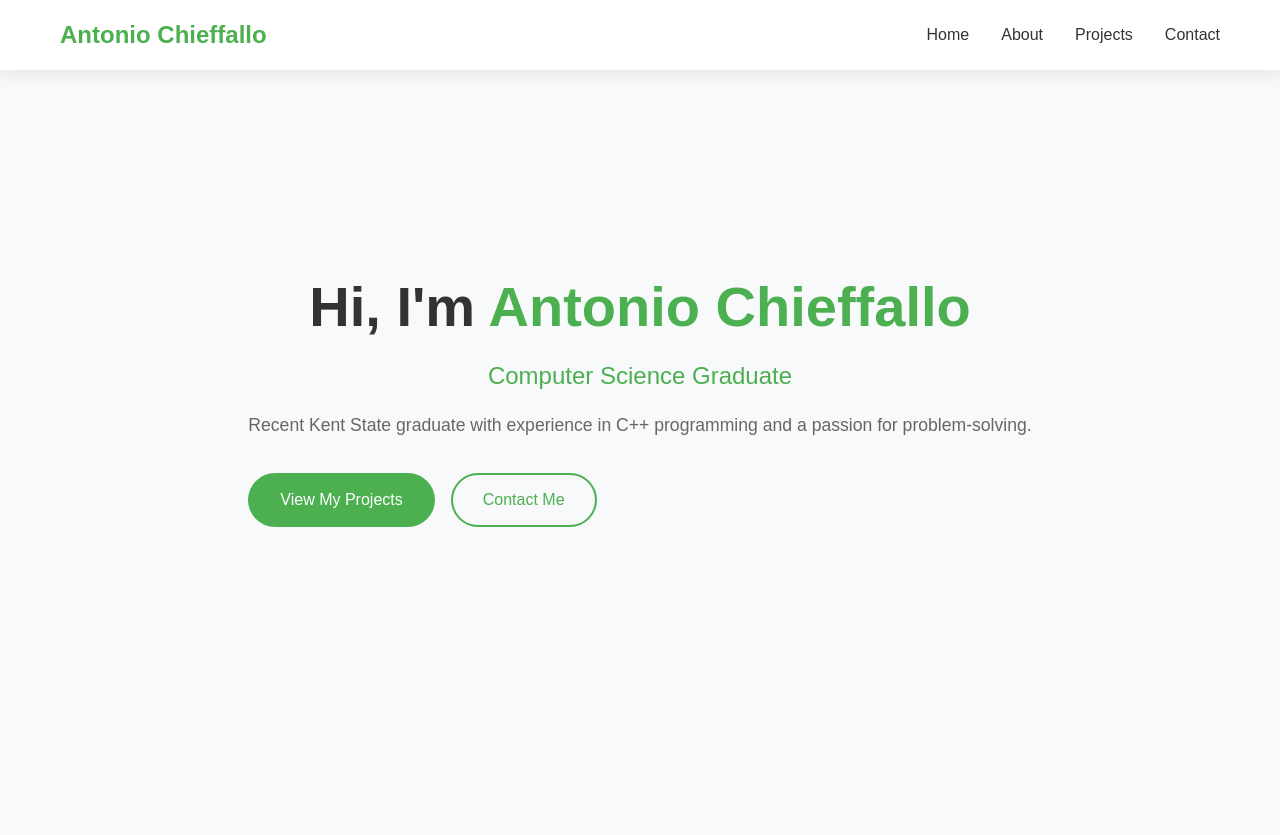
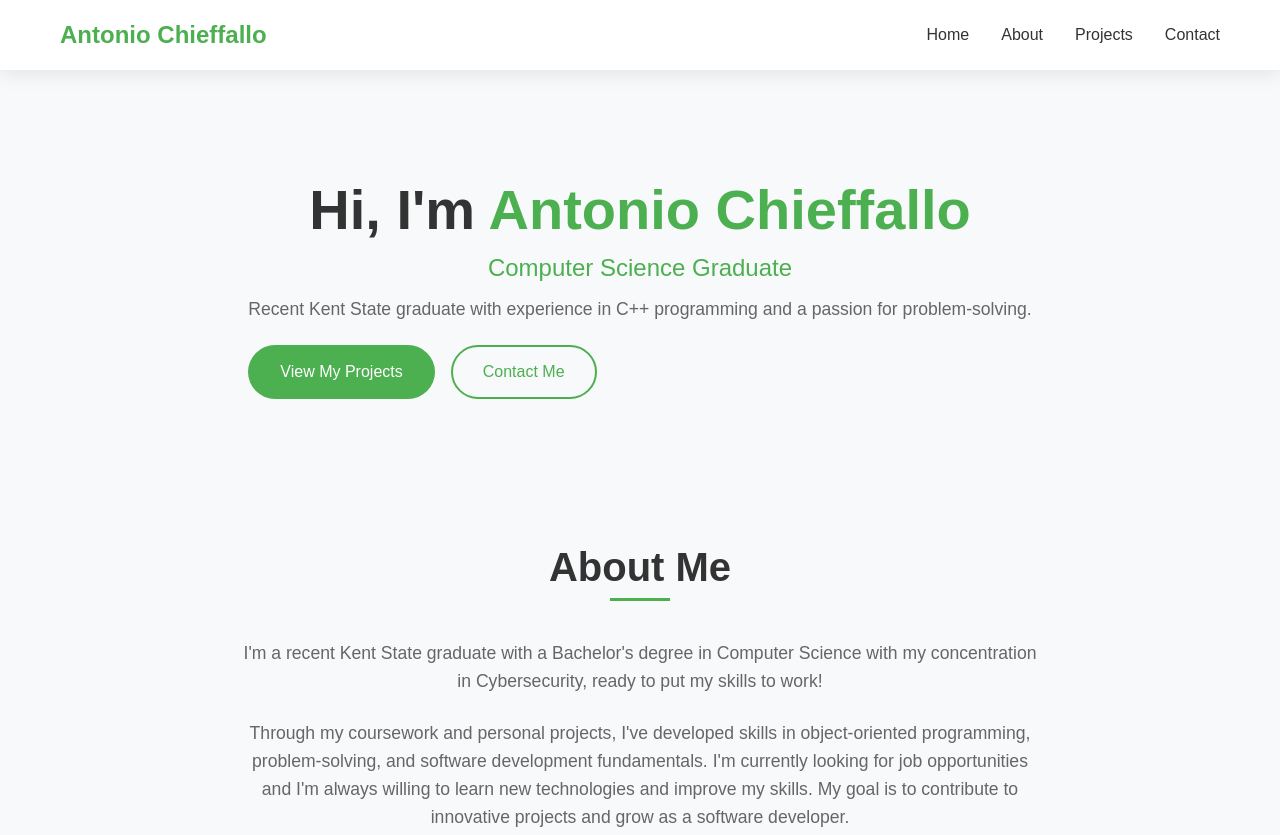
Before and after one commit to AntonioChieffallo/Resume, a plain HTML site: page index.html in a window 1280 px wide. Shown: the top 835 px of the page. Drawn offline with Linux system fonts and the light colour scheme; a web font is replaced by a local one.

Commit message:
Adjusted size of title

```diff
--- a/styles.css
+++ b/styles.css
@@ -137,11 +137,11 @@ p {
 
 /* Hero Section */
 .hero {
-    min-height: 100vh;
+    min-height: auto;
     display: flex;
     align-items: center;
     background: #f8f9fa;
-    padding-top: 80px;
+    padding: 11rem 0 4rem;
 }
 
 .hero-container {
@@ -158,7 +158,7 @@ p {
 .hero-title {
     font-size: 3.5rem;
     font-weight: 700;
-    margin-bottom: 1rem;
+    margin-bottom: 0.35rem;
     color: #333;
 }
 
@@ -169,14 +169,14 @@ p {
 .hero-subtitle {
     font-size: 1.5rem;
     color: #4CAF50;
-    margin-bottom: 1rem;
+    margin-bottom: 0.5rem;
     font-weight: normal;
 }
 
 .hero-description {
     font-size: 1.1rem;
     color: #666;
-    margin-bottom: 2rem;
+    margin-bottom: 1.25rem;
     line-height: 1.7;
 }
 
```
